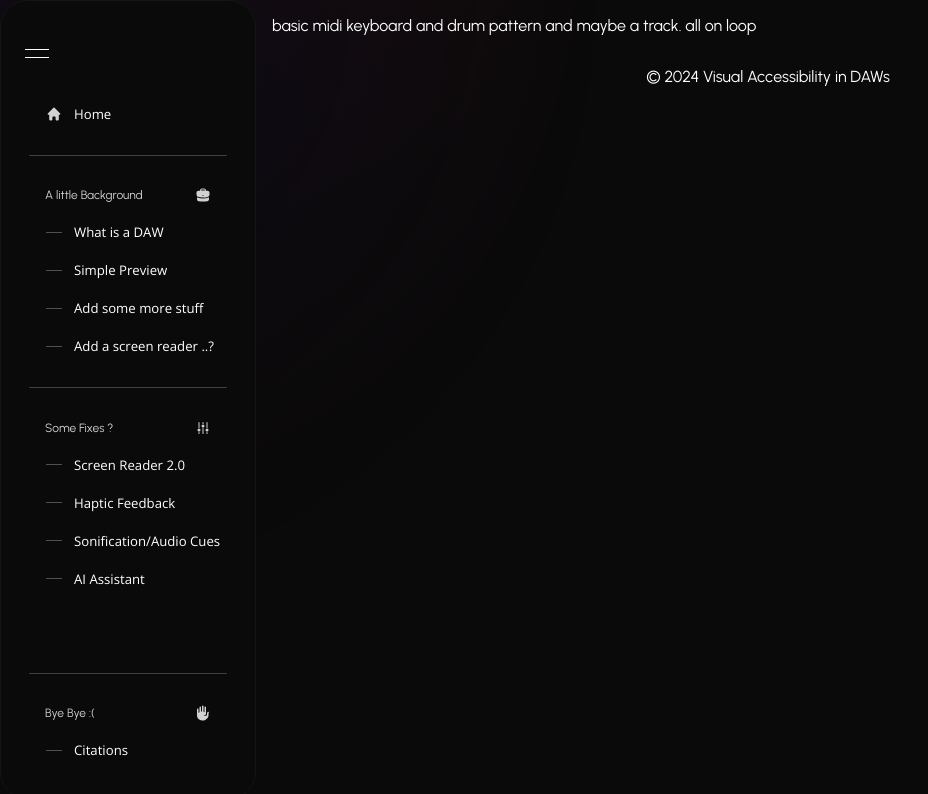
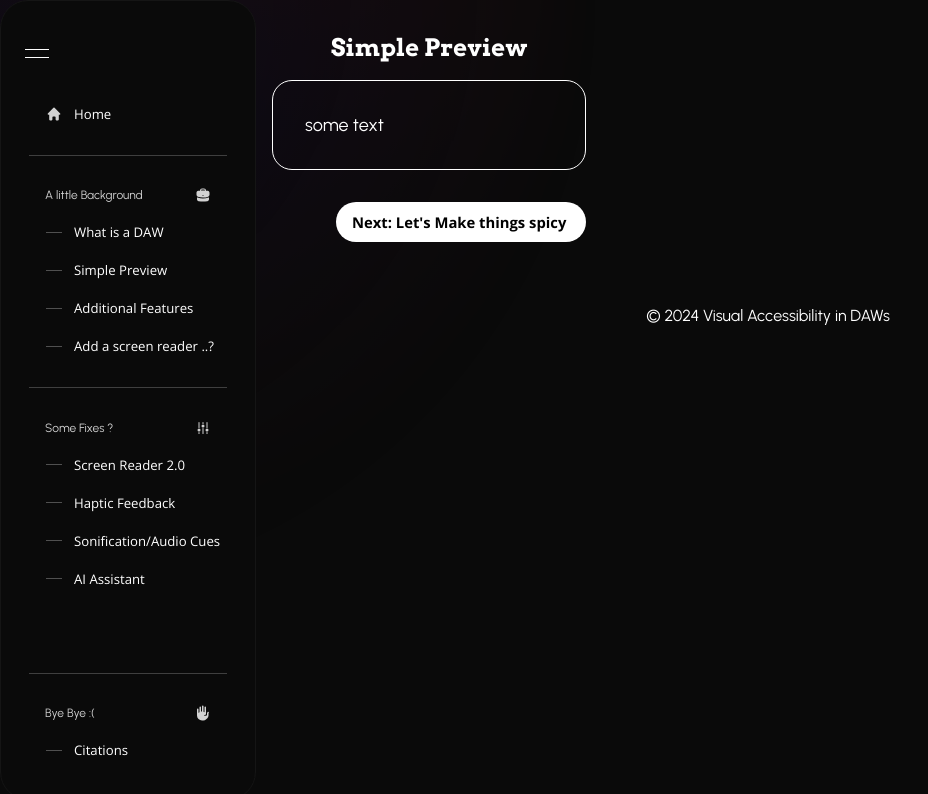
Before and after one commit to ota231/viz-daw-next, a Next.js app: page /learning/simple-preview in a window 1280 px wide. Shown: the top 794 px of the page, without its empty margins (0-928 px from the left). Built offline with nearby package versions, Linux system fonts and the light colour scheme.

Commit message:
setup for new components

```diff
--- a/package.json
+++ b/package.json
@@ -16,11 +16,14 @@
 		"postcss": "^8.4.39",
 		"postcss-preset-env": "^9.5.15",
 		"prismjs": "^1.29.0",
+		"qwerty-hancock": "^0.10.0",
 		"react": "^18.3.1",
 		"react-dom": "^18.3.1",
 		"react-icons": "^5.2.1",
+		"reactronica": "^0.8.1-canary.0",
 		"sass": "^1.77.6",
-		"sharp": "^0.33.4"
+		"sharp": "^0.33.4",
+		"tone": "^15.0.4"
 	},
 	"devDependencies": {
 		"@csstools/postcss-global-data": "^2.1.1",
--- a/src/app/learning/simple-preview/page.tsx
+++ b/src/app/learning/simple-preview/page.tsx
@@ -1,3 +1,61 @@
+import { Flex, Text, SmartLink, Grid, SmartImage, Button, Arrow } from '@/once-ui/components';
+
 export default function SimplePreview() {
-    return <p>basic midi keyboard and drum pattern and maybe a track. all on loop</p>
+    return (
+
+        <Flex
+            direction='column'>
+            <Flex
+                as="header"
+                paddingY='16'
+                paddingX="16"
+                justifyContent="center"
+                alignItems="center"
+                maxHeight={64}
+                radius='l'
+                background='transparent'
+            >
+                <Text
+                    as="h1"
+                    variant='heading-strong-xl'
+                    align='center'>
+                    Simple Preview
+                </Text>
+
+            </Flex>
+
+            <Flex
+                borderStyle='solid-1'
+                radius='s'>
+                <Text
+                    as='p'
+                    variant='body-default-l'
+                    padding='32'>
+                    some text
+                </Text>
+            </Flex>
+
+
+            <Flex
+                margin='16'
+                padding='16'
+                justifyContent='right'
+                fillWidth
+            >
+                <Button
+                    id="next"
+                    href='/learning/additional-features'
+                    variant="primary">
+                    <Flex alignItems="center">
+                        Next: Let's Make things spicy
+                        <Arrow trigger="#next" color='onSolid' />
+                    </Flex>
+                </Button>
+
+            </Flex>
+
+        </Flex>
+    );
 }
+
+// <p>basic midi keyboard and drum pattern and maybe a track. all on loop</p>
--- a/src/app/learning/what-is-daw/page.tsx
+++ b/src/app/learning/what-is-daw/page.tsx
@@ -6,7 +6,6 @@ export default function WhatIsDaw() {
 
         <Flex
             direction='column'>
-
                     <Flex
                       as="header"
                       paddingY='16'
@@ -134,6 +133,7 @@ export default function WhatIsDaw() {
                       margin='16'
                       padding='16'
                       justifyContent='right'
+                      fillWidth
                     >
                       <Button
                         id="next"
--- a/src/once-ui/modules/layout/Sidebar.tsx
+++ b/src/once-ui/modules/layout/Sidebar.tsx
@@ -111,7 +111,7 @@ const Sidebar: React.FC = ({
                         <ToggleButton
                             width="fill"
                             align="start"
-                            href="/learning/add-more-stuff"
+                            href="/learning/additional-features"
                             selected={pathname === 'permissions'}>
                             <Flex
                                 padding="4" gap="12"
@@ -121,7 +121,7 @@ const Sidebar: React.FC = ({
                                     height="1" width="16"
                                     alpha="neutral-strong">
                                 </Flex>
-                                Add some more stuff
+                                Additional Features
                             </Flex>
                         </ToggleButton>
                         <ToggleButton
```
Also changed, not shown: src/app/learning/additional-features/page.tsx (renamed from src/app/learning/add-more-stuff/page.tsx), 1 other file (tests, documents, lock files or other folders).
